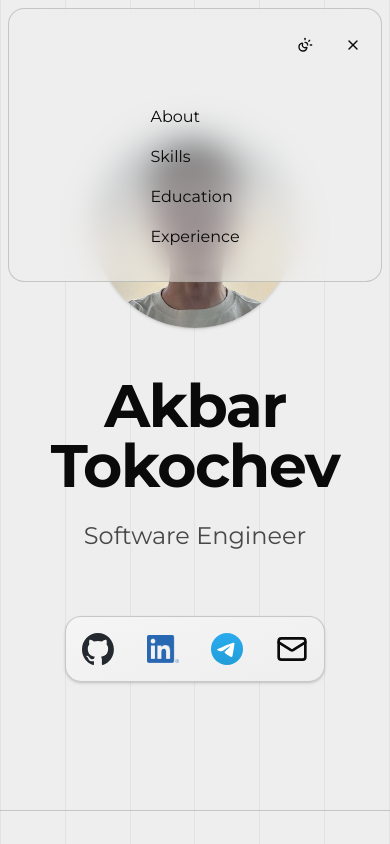
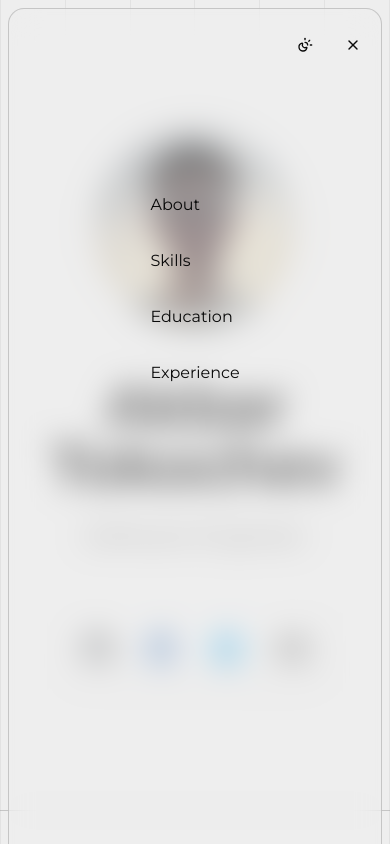
Before and after one commit to Akbro23/akbro23.github.io, a Next.js app: page / in a window 390 px wide. Both pictures are taken after a click on the button 353 px from the left and 45 px from the top of the page. Shown: the top 844 px of the page. Built offline with nearby package versions, Linux system fonts and the light colour scheme.

Commit message:
fix (navbar): mobile layout

```diff
--- a/components/nav-bar.tsx
+++ b/components/nav-bar.tsx
@@ -44,7 +44,7 @@ export default function NavBar() {
           <ThemeToggle />
         </div>
         <div
-          className="lg:hidden flex flex-col gap-6"
+          className="relative lg:hidden flex flex-col gap-32 data-[state=active]:h-screen"
           data-state={isOpen ? "active" : "inactive"}
         >
           <div className="flex justify-end items-center gap-2">
@@ -55,7 +55,7 @@ export default function NavBar() {
             </Button>
           </div>
 
-          <div className="hidden in-data-[state=active]:flex flex-col gap-4 mx-auto w-fit py-4">
+          <div className="flex-1 hidden in-data-[state=active]:flex flex-col gap-8 w-fit mx-auto">
             {links.map((link) => (
               <Link
                 key={link.name}
```
